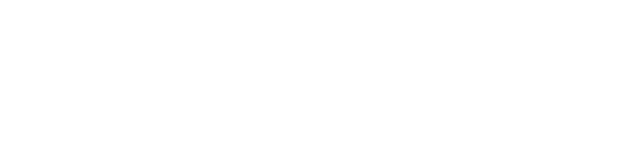
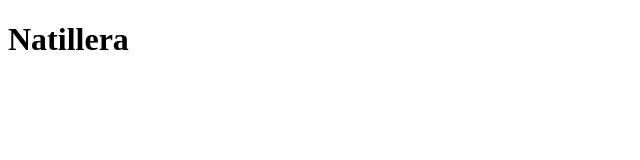
Before and after one commit to Dani-suarez/natillera, a plain HTML site: page nosotros.html in a window 1280 px wide. Shown: the whole page, without its empty margins (0-640 px from the left). Drawn offline with Linux system fonts and the light colour scheme.

Commit message:
actualizacion nosotros

```diff
--- a/nosotros.html
+++ b/nosotros.html
@@ -7,6 +7,6 @@
     <title>Document</title>
 </head>
 <body>
-
+    <h1>Natillera</h1>
 </body>
 </html>
```
